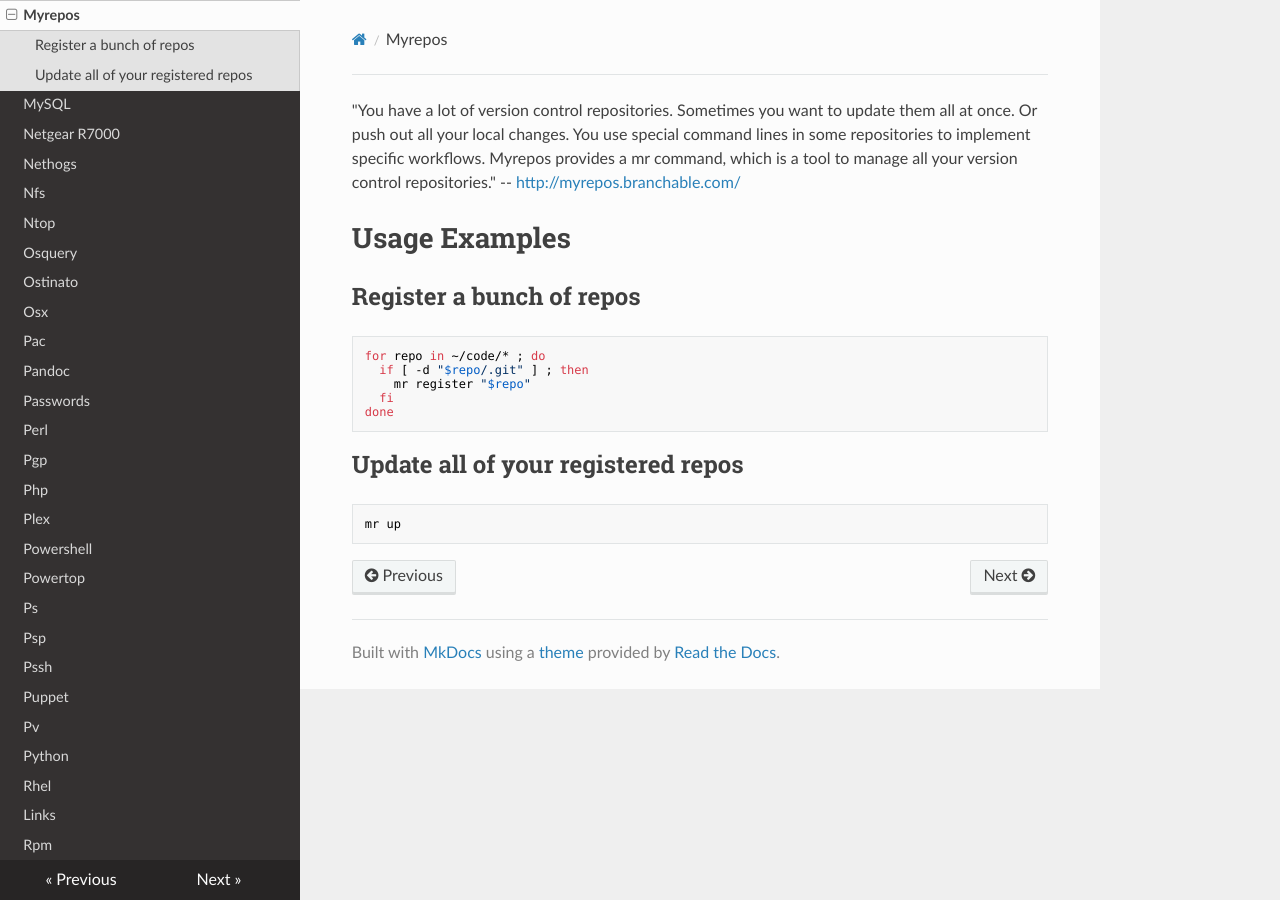
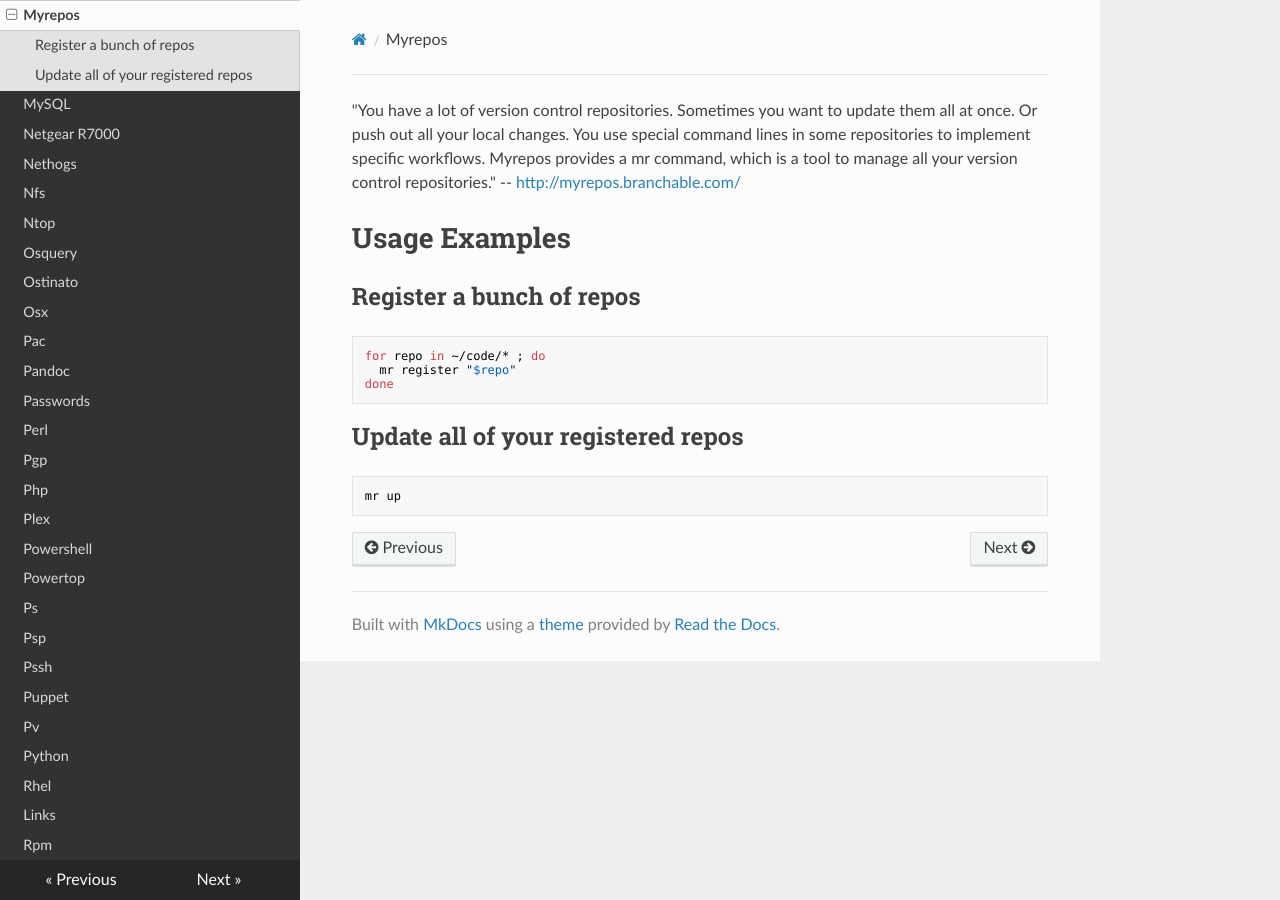
Before and after one commit to lando-cal/tech-notes, an MkDocs documentation site: the page built from docs/myrepos.md, in a window 1280 px wide. Built offline with MkDocs 1.6.1, drawn with Linux system fonts in a browser that asks for light colours; nearby versions of some CDN libraries.

````diff
--- a/docs/myrepos.md
+++ b/docs/myrepos.md
@@ -5,9 +5,7 @@
 
 ```
 for repo in ~/code/* ; do
-  if [ -d "$repo/.git" ] ; then
-    mr register "$repo"
-  fi
+  mr register "$repo"
 done
 ```
 
````
